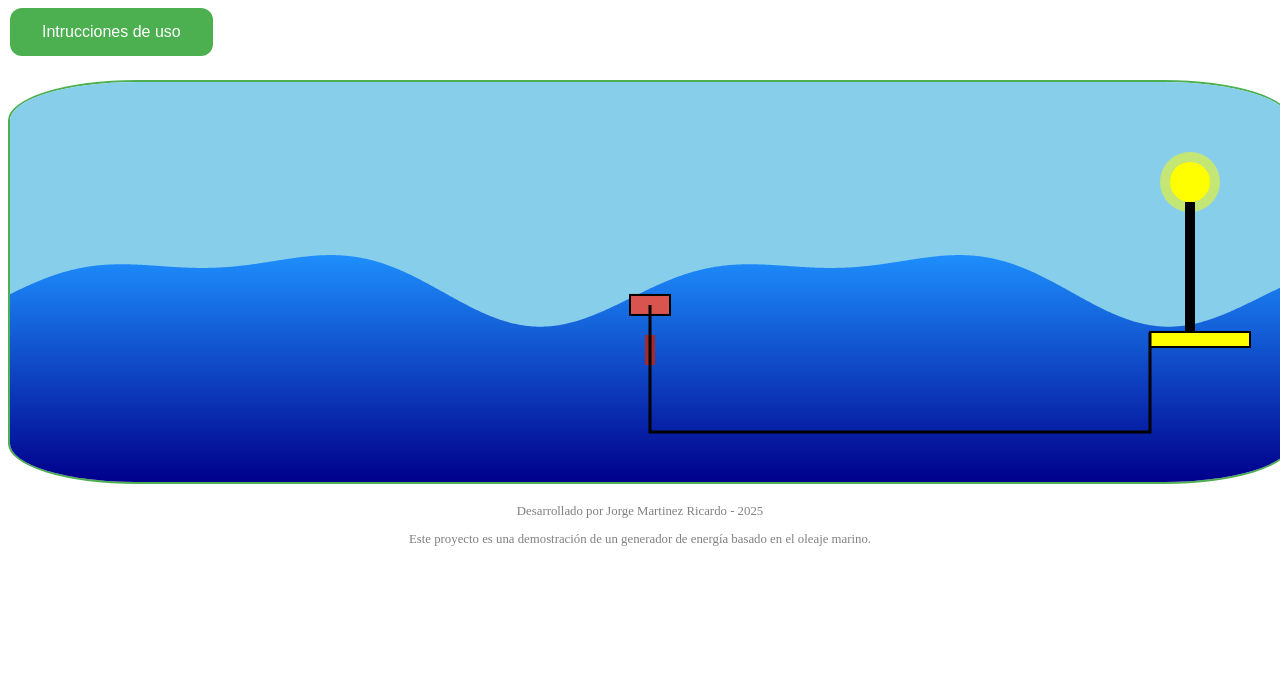
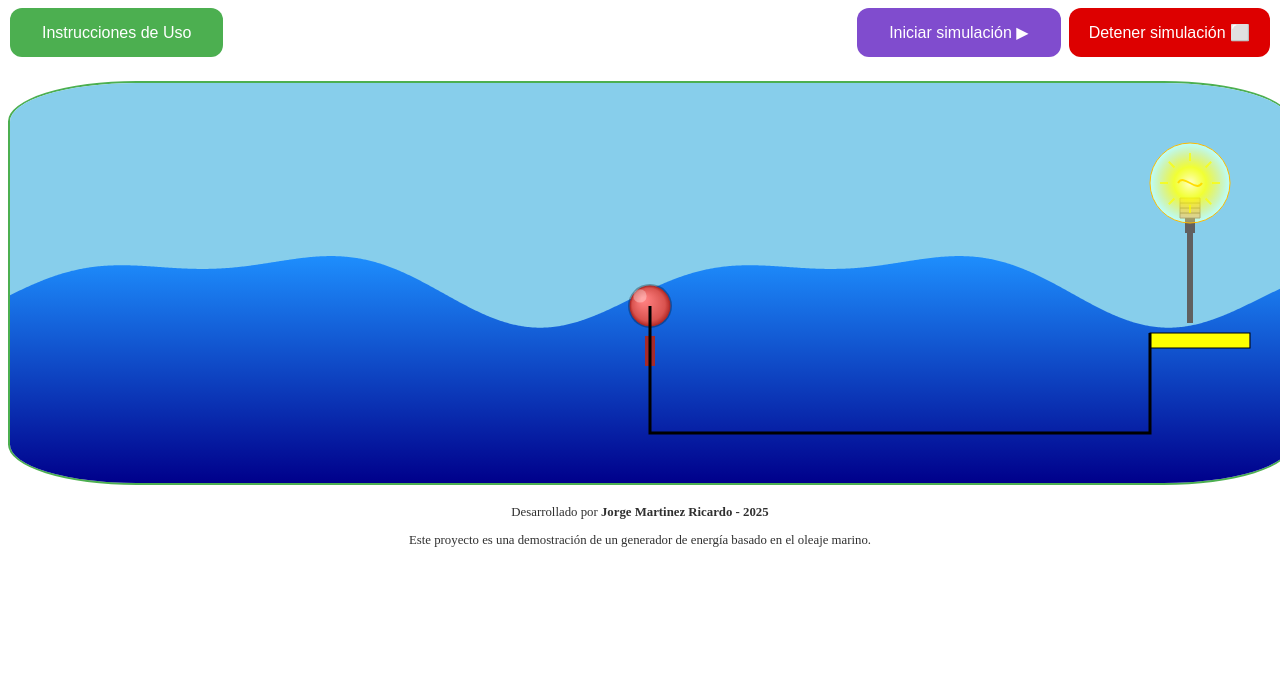
Before and after one commit to JoLuuMtz/Simulador-de-sistemas-de-generador-de-energia-apartir-del-oleaje-marino-, a plain HTML site: page index.html in a window 1280 px wide. Shown: the part 126-800 px from the top of the page. Drawn offline with Linux system fonts and the light colour scheme; some packages are replaced by stand-ins of ours; a script that the page names is missing.

Commit message:
mejoras en diseño foco y flotador

```diff
--- a/InteractiveUser.js
+++ b/InteractiveUser.js
@@ -11,4 +11,7 @@ intruccion.addEventListener("click", function () {
         icon: 'success',
         confirmButtonText: '¡Entendido!'
     });
+
+    intruccion.style.animation = 'none';
+
 });
--- a/app.js
+++ b/app.js
@@ -1,115 +1,193 @@
+// Obtiene una referencia al elemento canvas del HTML con id 'waveCanvas'
+const canvas = document.getElementById('waveCanvas');
+// Obtiene el contexto 2D del canvas, necesario para dibujar en él
+const ctx = canvas.getContext('2d');
+// Establece el ancho del canvas al ancho completo de la ventana
+canvas.width = window.innerWidth;
+// Establece la altura del canvas en 400 píxeles
+canvas.height = 400;
 
-// // Selecciona el elemento canvas donde se dibujará la simulación.
-// const canvas = document.getElementById('waveCanvas');
-// const ctx = canvas.getContext('2d');
-// canvas.width = window.innerWidth;
-// canvas.height = 400;
+// Variable que almacena el tiempo para la animación de las olas
+let time = 0;
+// Nivel inicial de energía, con un valor mínimo de 10
+let energy = 10;
+// Valor máximo que puede alcanzar la energía
+const maxEnergy = 100;
+// Altura de las olas, afecta a la apariencia visual y a la generación de energía
+let waveHeight = 30;
+// Longitud de onda que determina la distancia entre crestas de las olas
+const waveLength = 100;
+// Velocidad a la que se mueven las olas (valor bajo para movimiento suave)
+const waveSpeed = 0.05;
+// Objeto que representa el dispositivo flotante, con posición, dimensiones y posición Y anterior
+const floater = { x: canvas.width / 2, y: canvas.height / 2, width: 40, height: 20, prevY: 0 };
+// Objeto que representa la bobina colocada debajo del flotador
+const coil = { x: floater.x, y: floater.y + 30, width: 10, height: 30 };
 
-// // Variable de tiempo usada para animar las olas
-// let time = 0;
-// let energy = 10; // La energía mínima ahora es 10
-// const maxEnergy = 100;
-// let waveHeight = 30;
-// const waveLength = 100;
-// const waveSpeed = 0.05;
-// const floater = { x: canvas.width / 2, y: canvas.height / 2, width: 40, height: 20, prevY: 0 };
-// const coil = { x: floater.x, y: floater.y + 30, width: 10, height: 30 };
+// Agrega un evento para cambiar la altura de las olas según la posición vertical del mouse
+// Mayor altura cuando el mouse está en la parte inferior de la pantalla
+canvas.addEventListener('mousemove', (event) => {
+    waveHeight = Math.max(10, Math.min(60, event.clientY / 10));
+});
 
-// // Evento para cambiar la intensidad de la ola con el mouse
-// canvas.addEventListener('mousemove', (event) => {
-//     waveHeight = Math.max(10, Math.min(60, event.clientY / 10));
-// });
+// Función para dibujar las olas animadas en el canvas
+function drawWave() {
+    // Dibuja el fondo del cielo con color azul claro
+    ctx.fillStyle = "#87CEEB";
+    ctx.fillRect(0, 0, canvas.width, canvas.height);
 
-// // Dibuja las olas del mar con un efecto de animación
-// function drawWave() {
-//     ctx.fillStyle = "#87CEEB";
-//     ctx.fillRect(0, 0, canvas.width, canvas.height);
+    // Crea un gradiente lineal vertical para el agua, desde azul medio hasta azul oscuro
+    let gradient = ctx.createLinearGradient(0, canvas.height / 2 - waveHeight, 0, canvas.height);
+    gradient.addColorStop(0, "#1E90FF"); // Azul dodger para la parte superior
+    gradient.addColorStop(1, "#00008B"); // Azul oscuro para la parte inferior
 
-//     let gradient = ctx.createLinearGradient(0, canvas.height / 2 - waveHeight, 0, canvas.height);
-//     gradient.addColorStop(0, "#1E90FF");
-//     gradient.addColorStop(1, "#00008B");
+    // Comienza a trazar el camino para las olas
+    ctx.beginPath();
+    // Inicia en el borde izquierdo a la mitad de la altura del canvas
+    ctx.moveTo(0, canvas.height / 2);
+    // Para cada punto horizontal del canvas, calcula la altura de la ola
+    for (let x = 0; x < canvas.width; x++) {
+        // Combina dos ondas sinusoidales de diferentes frecuencias para crear olas más naturales
+        let y = waveHeight * Math.sin((x / waveLength) + time) +
+            (waveHeight / 2) * Math.sin((x / (waveLength / 2)) + time * 1.5) +
+            (canvas.height / 2);
+        // Dibuja línea hasta este punto
+        ctx.lineTo(x, y);
+    }
+    // Completa el camino hasta la esquina inferior derecha
+    ctx.lineTo(canvas.width, canvas.height);
+    // Luego hasta la esquina inferior izquierda
+    ctx.lineTo(0, canvas.height);
+    // Cierra el camino para formar una forma completa
+    ctx.closePath();
+    // Rellena la forma con el gradiente azul
+    ctx.fillStyle = gradient;
+    ctx.fill();
+}
 
-//     ctx.beginPath();
-//     ctx.moveTo(0, canvas.height / 2);
-//     for (let x = 0; x < canvas.width; x++) {
-//         let y = waveHeight * Math.sin((x / waveLength) + time) +
-//                 (waveHeight / 2) * Math.sin((x / (waveLength / 2)) + time * 1.5) +
-//                 (canvas.height / 2);
-//         ctx.lineTo(x, y);
-//     }
-//     ctx.lineTo(canvas.width, canvas.height);
-//     ctx.lineTo(0, canvas.height);
-//     ctx.closePath();
-//     ctx.fillStyle = gradient;
-//     ctx.fill();
-// }
+// Actualiza la posición del flotador para que siga el movimiento de las olas
+// Actualiza la posición del flotador para que siga las olas, ahora con forma de esfera
+function updateFloater() {
+    // Calcula la posición vertical objetivo basada en la forma de la ola
+    let targetY = waveHeight * Math.sin((floater.x / waveLength) + time) + (canvas.height / 2);
+    // Guarda la posición Y actual antes de actualizarla
+    floater.prevY = floater.y;
+    // Mueve el flotador gradualmente hacia la posición objetivo
+    floater.y += (targetY - floater.y) * 0.1;
+    // Actualiza la posición de la bobina para que siga al flotador
+    coil.y = floater.y + 30;
 
-// // Actualiza la posición del flotador para que siga las olas
-// function updateFloater() {
-//     let targetY = waveHeight * Math.sin((floater.x / waveLength) + time) + (canvas.height / 2);
-//     floater.prevY = floater.y;
-//     floater.y += (targetY - floater.y) * 0.1;
-//     coil.y = floater.y + 30;
+    // Dibuja el flotador como una esfera realista
+    const radius = floater.width / 2;
 
-//     ctx.fillStyle = "#d9534f";
-//     ctx.fillRect(floater.x - floater.width / 2, floater.y - floater.height / 2, floater.width, floater.height);
-//     ctx.strokeStyle = "black";
-//     ctx.strokeRect(floater.x - floater.width / 2, floater.y - floater.height / 2, floater.width, floater.height);
-// }
+    // Dibuja la sombra para dar efecto de profundidad
+    ctx.beginPath();
+    ctx.arc(floater.x, floater.y, radius + 2, 0, Math.PI * 2);
+    ctx.fillStyle = "rgba(0, 0, 0, 0.3)";
+    ctx.fill();
 
-// // Dibuja la bobina que representa la generación de energía
-// function drawCoil() {
-//     ctx.fillStyle = "brown";
-//     ctx.fillRect(coil.x - coil.width / 2, coil.y, coil.width, coil.height);
-// }
+    // Dibuja la esfera principal
+    ctx.beginPath();
+    ctx.arc(floater.x, floater.y, radius, 0, Math.PI * 2);
 
-// // Calcula la energía generada con base en la velocidad del flotador y el oleaje
-// function generateEnergy() {
-//     let velocity = Math.abs(floater.y - floater.prevY);
-//     let waveFactor = waveHeight / 30;
-//     energy += velocity * waveFactor * 2;
+    // Crea un gradiente radial para dar efecto de volumen
+    const gradient = ctx.createRadialGradient(
+        floater.x - radius/3, floater.y - radius/3, radius/10,
+        floater.x, floater.y, radius
+    );
+    gradient.addColorStop(0, "#ff8080"); // Color más claro en el centro
+    gradient.addColorStop(0.8, "#d9534f"); // Color principal
+    gradient.addColorStop(1, "#b52b27"); // Color más oscuro en los bordes
 
-//     if (energy > maxEnergy) energy = maxEnergy;
-//     if (energy > 10) energy -= 0.5;
-//     if (energy < 10) energy = 10;
-// }
+    ctx.fillStyle = gradient;
+    ctx.fill();
 
-// // Dibuja la barra de energía acumulada
-// function drawEnergyBar() {
-//     ctx.fillStyle = "gray";
-//     ctx.fillRect(canvas.width - 250, 80, 200, 20);
+    // Añade un borde suave
+    ctx.strokeStyle = "#b52b27";
+    ctx.lineWidth = 1;
+    ctx.stroke();
 
-//     let animatedWidth = (energy / maxEnergy) * 200;
-//     ctx.fillStyle = "yellow";
-//     ctx.fillRect(canvas.width - 250, 80, animatedWidth, 20);
+    // Añade un reflejo de luz para dar más realismo
+    ctx.beginPath();
+    ctx.arc(floater.x - radius/2, floater.y - radius/2, radius/3, 0, Math.PI * 2);
+    ctx.fillStyle = "rgba(255, 255, 255, 0.3)";
+    ctx.fill();
+}
 
-//     ctx.strokeStyle = "black";
-//     ctx.strokeRect(canvas.width - 250, 80, 200, 20);
+// Dibuja la bobina debajo del flotador
+function drawCoil() {
+    // Dibuja la bobina como un rectángulo marrón
+    ctx.fillStyle = "brown";
+    ctx.fillRect(coil.x - coil.width / 2, coil.y, coil.width, coil.height);
+}
 
-//     ctx.fillStyle = "black";
-//     ctx.fillText(`Energía: ${Math.floor(energy)}`, canvas.width - 250, 75);
-// }
+// Calcula la energía generada basada en el movimiento del flotador
+function generateEnergy() {
+    // La velocidad es la diferencia absoluta entre la posición actual y la anterior
+    let velocity = Math.abs(floater.y - floater.prevY);
+    // Factor que multiplica la generación de energía según la altura de las olas
+    let waveFactor = waveHeight / 30;
+    // Aumenta la energía basada en la velocidad y el factor de olas
+    energy += velocity * waveFactor * 2;
 
-// // Dibuja los cables de conexión bajo el agua hasta el bombillo
-// function drawWires() {
-//     ctx.strokeStyle = "black";
-//     ctx.lineWidth = 2;
+    // Limita la energía al valor máximo establecido
+    if (energy > maxEnergy) energy = maxEnergy;
+    // Si hay suficiente energía, disminuye gradualmente (simulando consumo)
+    if (energy > 10) energy -= 0.5;
+    // Mantiene un mínimo de energía de 10
+    if (energy < 10) energy = 10;
+}
 
-//     ctx.beginPath();
-//     ctx.moveTo(floater.x, floater.y);
-//     ctx.lineTo(floater.x, canvas.height - 50);
-//     ctx.lineTo(canvas.width - 250, canvas.height - 50);
-//     ctx.lineTo(canvas.width - 250, 90);
-//     ctx.stroke();
-// }
+// Dibuja la barra que muestra la cantidad de energía generada
+function drawEnergyBar() {
+    // Posición de la barra en el canvas
+    const barX = canvas.width - 140;
+    const barY = 250;
+    // Dibuja el fondo gris de la barra
+    ctx.fillStyle = "gray";
+    ctx.fillRect(barX, barY, 100, 15);
 
-// // Dibuja el bombillo con una forma más realista
+    // Calcula el ancho de la parte amarilla en proporción a la energía actual
+    let animatedWidth = (energy / maxEnergy) * 100;
+    // Dibuja la parte de la barra que representa la energía actual
+    ctx.fillStyle = "yellow";
+    ctx.fillRect(barX, barY, animatedWidth, 15);
+
+    // Agrega un borde negro a la barra de energía
+    ctx.strokeStyle = "black";
+    ctx.strokeRect(barX, barY, 100, 15);
+}
+
+// Dibuja los cables que conectan el sistema
+function drawWires() {
+    // Establece el estilo de los cables
+    ctx.strokeStyle = "black";
+    ctx.lineWidth = 3;
+
+    // Comienza a trazar el cable
+    ctx.beginPath();
+    // Inicia desde el flotador
+    ctx.moveTo(floater.x, floater.y);
+    // Baja verticalmente
+    ctx.lineTo(floater.x, canvas.height - 50);
+    // Luego horizontalmente hacia la derecha
+    ctx.lineTo(canvas.width - 140, canvas.height - 50);
+    // Y finalmente sube hasta la barra de energía
+    ctx.lineTo(canvas.width - 140, 250);
+    // Dibuja el trazo completo
+    ctx.stroke();
+}
+
+// Dibuja la bombilla que se ilumina cuando hay suficiente energía
 // function drawLightBulb() {
+//     // Dibuja la parte principal de la bombilla como un círculo
 //     ctx.beginPath();
 //     ctx.arc(canvas.width - 100, 100, 20, 0, Math.PI * 2);
+//     // El color depende del nivel de energía: amarillo si está lleno, negro si no
 //     ctx.fillStyle = energy >= 99 ? "yellow" : "black";
 //     ctx.fill();
 
+//     // Si la energía está al máximo, añade un efecto de resplandor
 //     if (energy >= 99) {
 //         ctx.beginPath();
 //         ctx.arc(canvas.width - 100, 100, 30, 0, Math.PI * 2);
@@ -117,169 +195,146 @@
 //         ctx.fill();
 //     }
 
+//     // Dibuja la base de la bombilla
 //     ctx.fillStyle = "black";
-//     ctx.fillRect(canvas.width - 105, 120, 10, 80);
+//     ctx.strokeStyle = 'blue';
+//     ctx.fillRect(canvas.width - 105, 120, 10, 130);
+// }
+// Dibuja el bombillo con un aspecto más realista
+function drawLightBulb() {
+    const bulbX = canvas.width - 100;
+    const bulbY = 100;
+    const bulbRadius = 20;
 
-//     ctx.beginPath();
-//     ctx.moveTo(canvas.width - 100, 200);
-//     ctx.lineTo(canvas.width - 100, canvas.height);
-//     ctx.strokeStyle = "black";
-//     ctx.lineWidth = 3;
-//     ctx.stroke();
-// }
+    // Dibuja el casquillo metálico (base de la bombilla)
+    ctx.fillStyle = "#a0a0a0"; // Color gris metálico
+    ctx.beginPath();
+    ctx.rect(bulbX - 10, bulbY + bulbRadius - 5, 20, 20);
+    ctx.fill();
+    ctx.strokeStyle = "#707070";
+    ctx.lineWidth = 1;
+    ctx.stroke();
 
-// // Función principal que actualiza y dibuja todos los elementos en cada frame
-// function animate() {
-//     ctx.clearRect(0, 0, canvas.width, canvas.height);
-//     drawWave();
-//     updateFloater();
-//     drawCoil();
-//     generateEnergy();
-//     drawEnergyBar();
-//     drawWires();
-//     drawLightBulb();
-//     time += waveSpeed;
-//     requestAnimationFrame(animate);
-// }
+    // Dibuja las líneas del casquillo (rosca)
+    ctx.beginPath();
+    for (let i = 0; i < 3; i++) {
+        ctx.moveTo(bulbX - 10, bulbY + bulbRadius + i * 5);
+        ctx.lineTo(bulbX + 10, bulbY + bulbRadius + i * 5);
+    }
+    ctx.strokeStyle = "#606060";
+    ctx.lineWidth = 1;
+    ctx.stroke();
 
-// animate();
+    // Dibuja el soporte metálico que conecta con los cables
+    ctx.fillStyle = "#606060";
+    ctx.beginPath();
+    ctx.rect(bulbX - 5, bulbY + bulbRadius + 15, 10, 15);
+    ctx.fill();
 
-// Selecciona el elemento canvas donde se dibujará la simulación.
-const canvas = document.getElementById('waveCanvas');
-const ctx = canvas.getContext('2d');
-canvas.width = window.innerWidth; // Ajusta el ancho del canvas al ancho de la ventana
-canvas.height = 400;
+    // Conexión con los cables
+    ctx.fillRect(bulbX - 3, bulbY + bulbRadius + 30, 6, 90);
 
-// Variable de tiempo usada para animar las olas
-let time = 0;
-let energy = 10; // La energía mínima ahora es 10
-const maxEnergy = 100;
-let waveHeight = 30;
-const waveLength = 100;
-const waveSpeed = 0.05;
-const floater = { x: canvas.width / 2, y: canvas.height / 2, width: 40, height: 20, prevY: 0 };
-const coil = { x: floater.x, y: floater.y + 30, width: 10, height: 30 };
+    // Dibuja el vidrio de la bombilla
+    ctx.beginPath();
+    ctx.arc(bulbX, bulbY, bulbRadius, 0, Math.PI * 2);
 
-// Evento para cambiar la intensidad de la ola con el mouse
-canvas.addEventListener('mousemove', (event) => {
-    waveHeight = Math.max(10, Math.min(60, event.clientY / 10));
-});
+    // Si no tiene suficiente energía, se ve como vidrio claro
+    if (energy < 99) {
+        const glassGradient = ctx.createRadialGradient(
+            bulbX, bulbY, 0,
+            bulbX, bulbY, bulbRadius
+        );
+        glassGradient.addColorStop(0, "rgba(255, 255, 255, 0.9)");
+        glassGradient.addColorStop(0.7, "rgba(200, 200, 220, 0.7)");
+        glassGradient.addColorStop(1, "rgba(180, 180, 210, 0.5)");
+        ctx.fillStyle = glassGradient;
+    }
+    // Si tiene suficiente energía, brilla con luz amarilla
+    else {
+        const lightGradient = ctx.createRadialGradient(
+            bulbX, bulbY, 0,
+            bulbX, bulbY, bulbRadius * 2
+        );
+        lightGradient.addColorStop(0, "rgba(255, 255, 200, 1)");
+        lightGradient.addColorStop(0.4, "rgba(255, 255, 0, 0.8)");
+        lightGradient.addColorStop(1, "rgba(255, 200, 0, 0)");
+        ctx.fillStyle = lightGradient;
 
-// Dibuja las olas del mar con un efecto de animación
-function drawWave() {
-    ctx.fillStyle = "#87CEEB";
-    ctx.fillRect(0, 0, canvas.width, canvas.height);
+        // Agrega un resplandor exterior cuando está encendido
+        ctx.save();
+        ctx.globalCompositeOperation = "lighter";
+        ctx.beginPath();
+        ctx.arc(bulbX, bulbY, bulbRadius * 2, 0, Math.PI * 2);
+        ctx.fillStyle = "rgba(255, 255, 100, 0.2)";
+        ctx.fill();
+        ctx.restore();
+    }
 
-    let gradient = ctx.createLinearGradient(0, canvas.height / 2 - waveHeight, 0, canvas.height);
-    gradient.addColorStop(0, "#1E90FF");
-    gradient.addColorStop(1, "#00008B");
+    ctx.fill();
 
+    // Dibuja el contorno del vidrio
+    ctx.strokeStyle = energy >= 99 ? "#ffbb00" : "#cccccc";
+    ctx.lineWidth = 1;
+    ctx.stroke();
+
+    // Dibuja el filamento dentro de la bombilla
     ctx.beginPath();
-    ctx.moveTo(0, canvas.height / 2);
-    for (let x = 0; x < canvas.width; x++) {
-        let y = waveHeight * Math.sin((x / waveLength) + time) +
-                (waveHeight / 2) * Math.sin((x / (waveLength / 2)) + time * 1.5) +
-                (canvas.height / 2);
-        ctx.lineTo(x, y);
+    ctx.moveTo(bulbX - bulbRadius * 0.6, bulbY);
+    ctx.bezierCurveTo(
+        bulbX - bulbRadius * 0.3, bulbY - bulbRadius * 0.5,
+        bulbX + bulbRadius * 0.3, bulbY + bulbRadius * 0.5,
+        bulbX + bulbRadius * 0.6, bulbY
+    );
+    ctx.strokeStyle = energy >= 99 ? "#ffdd00" : "#999999";
+    ctx.lineWidth = 2;
+    ctx.stroke();
+
+    // Si la bombilla está encendida, añade destellos
+    if (energy >= 99) {
+        // Líneas de destello
+        ctx.beginPath();
+        for (let i = 0; i < 8; i++) {
+            const angle = (Math.PI * 2 / 8) * i;
+            const innerRadius = bulbRadius * 1.1;
+            const outerRadius = bulbRadius * 1.5;
+            ctx.moveTo(
+                bulbX + innerRadius * Math.cos(angle),
+                bulbY + innerRadius * Math.sin(angle)
+            );
+            ctx.lineTo(
+                bulbX + outerRadius * Math.cos(angle),
+                bulbY + outerRadius * Math.sin(angle)
+            );
+        }
+        ctx.strokeStyle = "rgba(255, 255, 0, 0.7)";
+        ctx.lineWidth = 2;
+        ctx.stroke();
     }
-    ctx.lineTo(canvas.width, canvas.height);
-    ctx.lineTo(0, canvas.height);
-    ctx.closePath();
-    ctx.fillStyle = gradient;
-    ctx.fill();
 }
 
-// Actualiza la posición del flotador para que siga las olas
-function updateFloater() {
-    let targetY = waveHeight * Math.sin((floater.x / waveLength) + time) + (canvas.height / 2);
-    floater.prevY = floater.y;
-    floater.y += (targetY - floater.y) * 0.1;
-    coil.y = floater.y + 30;
-
-    ctx.fillStyle = "#d9534f";
-    ctx.fillRect(floater.x - floater.width / 2, floater.y - floater.height / 2, floater.width, floater.height);
-    ctx.strokeStyle = "black";
-    ctx.strokeRect(floater.x - floater.width / 2, floater.y - floater.height / 2, floater.width, floater.height);
-}
-
-// Dibuja la bobina que representa la generación de energía
-function drawCoil() {
-    ctx.fillStyle = "brown";
-    ctx.fillRect(coil.x - coil.width / 2, coil.y, coil.width, coil.height);
-}
-
-// Calcula la energía generada con base en la velocidad del flotador y el oleaje
-function generateEnergy() {
-    let velocity = Math.abs(floater.y - floater.prevY);
-    let waveFactor = waveHeight / 30;
-    energy += velocity * waveFactor * 2;
-
-    //asegura que la energia no exceda el maximo
-    if (energy > maxEnergy) energy = maxEnergy;
-    if (energy > 10) energy -= 0.5;
-    if (energy < 10) energy = 10;
-}
-
-// Dibuja la barra de energía debajo del bombillo
-function drawEnergyBar() {
-    const barX = canvas.width - 140;
-    const barY = 250;
-    ctx.fillStyle = "gray";
-    ctx.fillRect(barX, barY, 100, 15);
-
-    let animatedWidth = (energy / maxEnergy) * 100;
-    ctx.fillStyle = "yellow";
-    ctx.fillRect(barX, barY, animatedWidth, 15);
-
-    ctx.strokeStyle = "black";
-    ctx.strokeRect(barX, barY, 100, 15);
-}
-
-// Dibuja los cables conectando la barra de energía con el bombillo
-function drawWires() {
-    ctx.strokeStyle = "black";
-    ctx.lineWidth = 3;
-
-    ctx.beginPath();
-    ctx.moveTo(floater.x, floater.y);
-    ctx.lineTo(floater.x, canvas.height - 50);
-    ctx.lineTo(canvas.width - 140, canvas.height - 50);
-    ctx.lineTo(canvas.width - 140, 250);
-    ctx.stroke();
-}
-
-// Dibuja el bombillo con una forma más realista
-function drawLightBulb() {
-    ctx.beginPath();
-    ctx.arc(canvas.width - 100, 100, 20, 0, Math.PI * 2);
-    ctx.fillStyle = energy >= 99 ? "yellow" : "black";
-    ctx.fill();
-
-    if (energy >= 99) {
-        ctx.beginPath();
-        ctx.arc(canvas.width - 100, 100, 30, 0, Math.PI * 2);
-        ctx.fillStyle = "rgba(255, 255, 0, 0.5)";
-        ctx.fill();
-    }
-
-    ctx.fillStyle = "black";
-    // ctx.strokeStyle = 'blue';
-    ctx.lineWidth = 2;
-    ctx.fillRect(canvas.width - 105, 120, 10, 130);
-}
-
-// Función principal que actualiza y dibuja todos los elementos en cada frame
+// Función principal de animación que actualiza todo en cada cuadro
 function animate() {
+    // Limpia todo el canvas para el nuevo cuadro
     ctx.clearRect(0, 0, canvas.width, canvas.height);
+    // Dibuja las olas
     drawWave();
+    // Actualiza y dibuja el flotador
     updateFloater();
+    // Dibuja la bobina
     drawCoil();
+    // Calcula la energía generada
     generateEnergy();
+    // Dibuja la barra de energía
     drawEnergyBar();
+    // Dibuja los cables
     drawWires();
+    // Dibuja la bombilla
     drawLightBulb();
+    // Incrementa el tiempo para animar las olas
     time += waveSpeed;
+    // Programa el siguiente cuadro de animación
     requestAnimationFrame(animate);
 }
 
+// Inicia el ciclo de animación
 animate();
--- a/index.html
+++ b/index.html
@@ -13,28 +13,74 @@
         <h1>
             Sistema de Generador de energia en base al Oleaje marino
         </h1>
-        <button id="myButton" class="btn-instruccion"> Intrucciones de uso   </button>
+
+
+        <div class="container">
+
+            <button
+                id="myButton"
+                class="btn-instruccion"
+            >
+                Instrucciones de Uso
+            </button>
+
+
+
+
+            <div class="container-Button">
+                <button
+                    class="btn-start"
+                    id="startWave"
+                >
+
+                    Iniciar simulación ▶
+                </button>
+                <button
+                    class="btn-stop"
+                    id="stopWave"
+                >
+                    Detener simulación ⬜
+                </button>
+            </div>
+
+
+
+
+
+        </div>
+
 
 
 
         <canvas id="waveCanvas"></canvas>
 
 
+
+
         <footer>
 
 
+
+
+
             <p>
-                Desarrollado por Jorge Martinez Ricardo - 2025
+                Desarrollado por <strong>Jorge Martinez Ricardo - 2025</strong>
             </p>
             <p>
                 Este proyecto es una demostración de un generador de energía basado en el oleaje marino.
             </p>
 
 
+
+
+
         </footer>
         <script src="app.js"></script>
         <script src="InteractiveUser.js"></script>
 
+
+
+
         <script src="https://cdn.jsdelivr.net/npm/sweetalert2@11"></script>
     </body>
 </html>
--- a/style.css
+++ b/style.css
@@ -1,6 +1,6 @@
 h1 {
-    color: #4CAF50;
-    /* Green */
+    color: #00217a;
+
     text-align: center;
     font-size: 2.5em;
     margin-top: 20px;
@@ -9,11 +9,19 @@ h1 {
 }
 
 footer p {
-    color: gray;
+    color: rgb(48, 48, 48);
     font-size: 0.8em;
     text-align: center;
 }
 
+@keyframes bounce {
+    0%, 100% {
+        transform: translateY(0);
+    }
+    50% {
+        transform: translateY(-10px);
+    }
+}
 .btn-instruccion {
     background-color: #4CAF50;
     /* Green */
@@ -27,6 +35,7 @@ footer p {
     margin: 4px 2px;
     cursor: pointer;
     border-radius: 12px;
+    animation: bounce 0.5s infinite;
 
 
 
@@ -34,8 +43,7 @@ footer p {
 
 .btn-instruccion:hover {
     background-color: #45a049;
-
-
+    animation: none; /* Stop the bounce animation on hover */
 }
 
 canvas {
@@ -45,3 +53,48 @@ canvas {
     margin: 20px auto;
     display: block;
 }
+
+.btn-start {
+    background-color: #804cce;
+    /* Green */
+    border: none;
+    color: white;
+    padding: 15px 32px;
+    text-align: center;
+    text-decoration: none;
+    display: inline-block;
+    font-size: 16px;
+    margin: 4px 2px;
+    cursor: pointer;
+    border-radius: 12px;
+
+}
+
+.btn-start:hover {
+    background-color: #250036;
+}
+
+.container {
+    display: flex;
+    flex: 1 1 auto; /* Allow the container to grow and shrink */
+    justify-content: space-between; /* Space between items */
+}
+
+
+.btn-stop {
+    background-color: #dd0000;
+    border: none;
+    color: white;
+    padding: 15px 20px;
+    text-align: center;
+    text-decoration: none;
+    display: inline-block;
+    font-size: 16px;
+    margin: 4px 2px;
+    cursor: pointer;
+    border-radius: 12px;
+}
+
+.btn-stop:hover {
+    background-color: #7a0000;
+}
```
Also changed, not shown: 1 other file.
